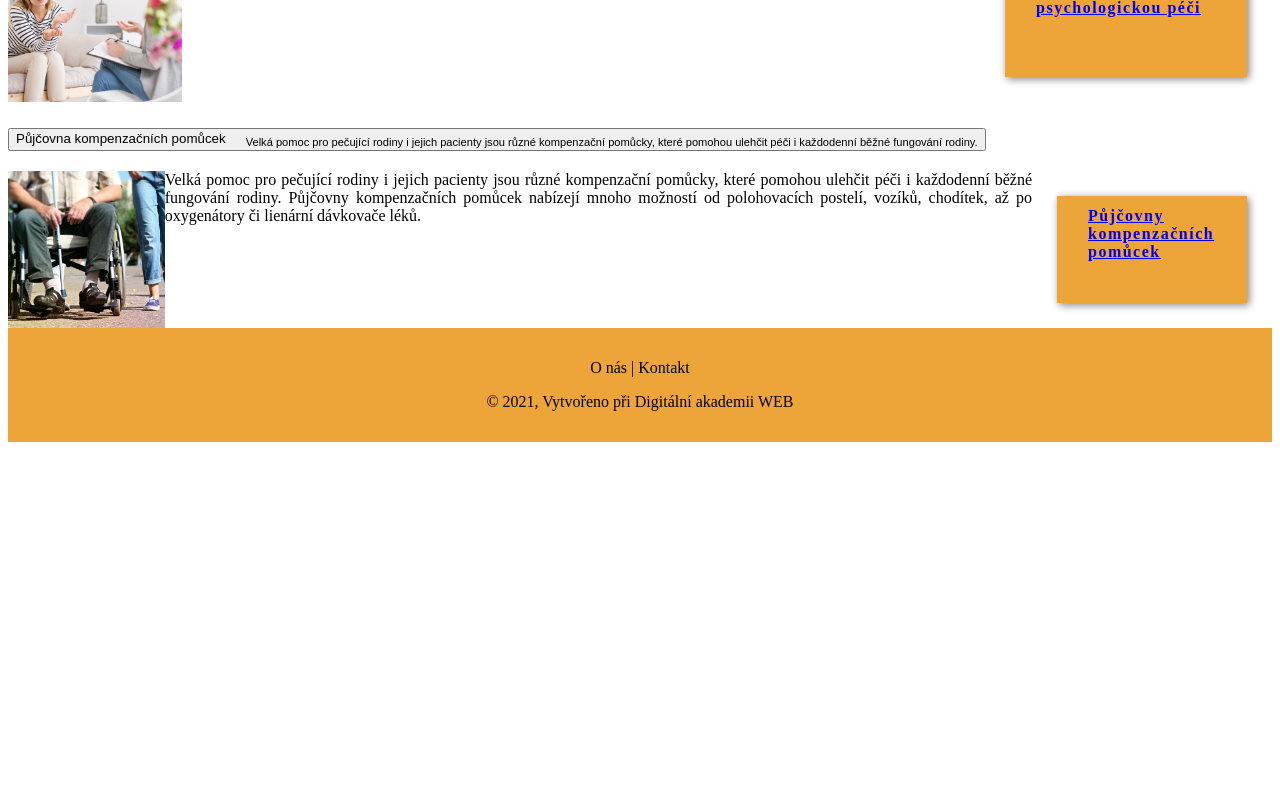
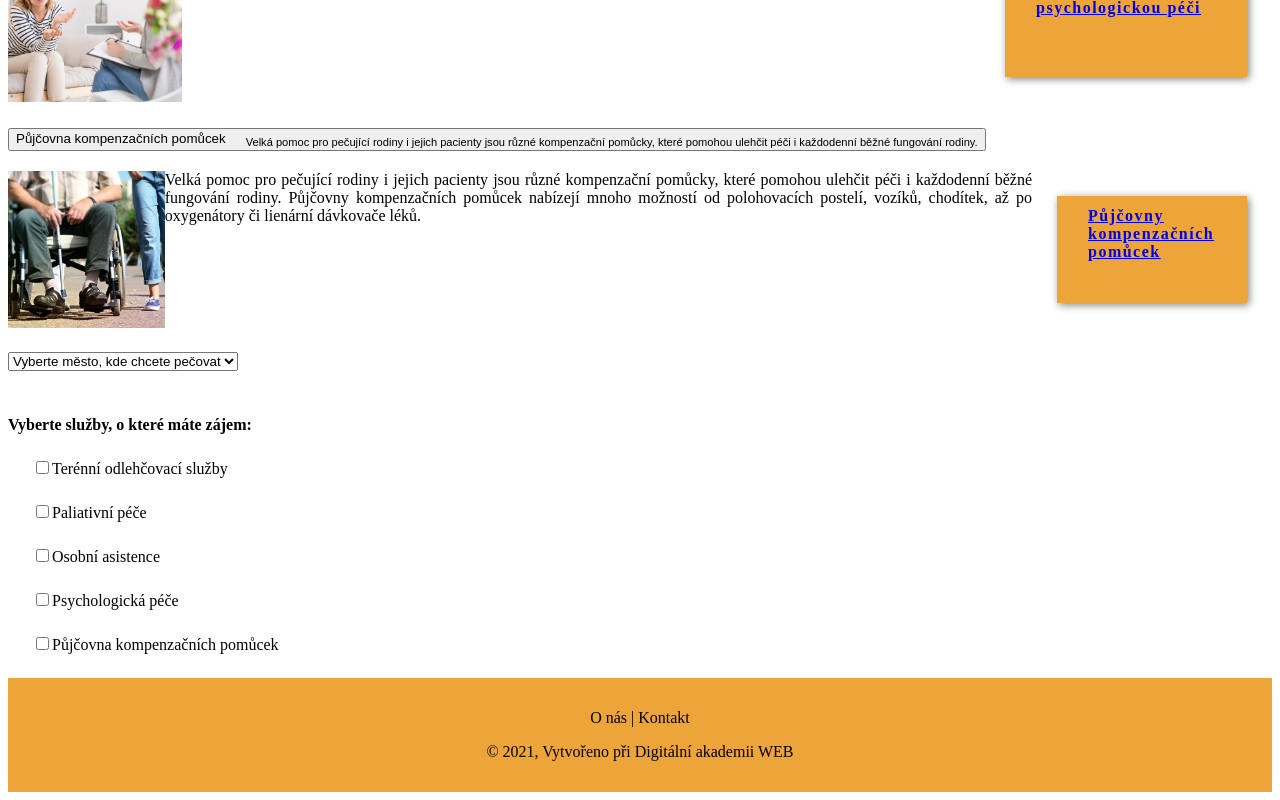
Before and after one commit to DAwCBP2021-14/pecujidoma-web, a Next.js app: page /services in a window 1280 px wide. Shown: the part 1113-1913 px from the top of the page. Before the commit the page ends 1563 px from the top, so only its background shows below. Built offline with nearby package versions, Linux system fonts and the light colour scheme.

Commit message:
formulář výběr služby podle města

```diff
--- a/pages/services.js
+++ b/pages/services.js
@@ -2,6 +2,7 @@ import Head from 'next/head';
 import Layout, { siteTitle } from '../components/layout';
 import Link from 'next/link';
 import Image from 'next/image';
+import { useRouter } from 'next/router';
 
 export default function Page({ allOrganizationsData: allOrganizationsData }) {
   return (
@@ -263,6 +264,112 @@ export default function Page({ allOrganizationsData: allOrganizationsData }) {
             </a>
           </Link>
         </div>
+        <form method="GET" action="/organizations">
+          <select
+            class="form-select form__lisOfServices"
+            aria-label="Default select example"
+          >
+            <option selected>Vyberte město, kde chcete pečovat</option>
+            <option class="listOfServices__dropdown--content" value="1">
+              Borovany
+            </option>
+            <option class="listOfServices__dropdown--content" value="2">
+              České Budějovice
+            </option>
+            <option class="listOfServices__dropdown--content" value="3">
+              Český Krumlov
+            </option>
+            <option class="listOfServices__dropdown--content" value="4">
+              Dačice
+            </option>
+            <option class="listOfServices__dropdown--content" value="5">
+              Dříteň
+            </option>
+            <option class="listOfServices__dropdown--content" value="6">
+              Kaplice
+            </option>
+            <option class="listOfServices__dropdown--content" value="7">
+              Písek
+            </option>
+            <option class="listOfServices__dropdown--content" value="8">
+              Strakonice
+            </option>
+            <option class="listOfServices__dropdown--content" value="9">
+              Tábor
+            </option>
+            <option class="listOfServices__dropdown--content" value="10">
+              Trhové Sviny
+            </option>
+            <option class="listOfServices__dropdown--content" value="11">
+              Třeboň
+            </option>
+            <option class="listOfServices__dropdown--content" value="12">
+              Týn nad Vltavou
+            </option>
+            <option class="listOfServices__dropdown--content" value="13">
+              Veselí nad Lužnicí
+            </option>
+            <option class="listOfServices__dropdown--content" value="14">
+              Vimperk
+            </option>
+          </select>
+          <h4>Vyberte služby, o které máte zájem:</h4>
+          <div class="form-check form-check-inline form__lisOfServices">
+            <input
+              class="form-check-input"
+              type="checkbox"
+              id="inlineCheckbox1"
+              value="option1"
+            />
+            <label class="form-check-label" htmlFor="inlineCheckbox1">
+              Terénní odlehčovací služby
+            </label>
+          </div>
+          <div class="form-check form-check-inline form__lisOfServices">
+            <input
+              class="form-check-input"
+              type="checkbox"
+              id="inlineCheckbox2"
+              value="option2"
+            />
+            <label class="form-check-label" htmlFor="inlineCheckbox2">
+              Paliativní péče
+            </label>
+          </div>
+          <div class="form-check form-check-inline form__lisOfServices">
+            <input
+              class="form-check-input"
+              type="checkbox"
+              id="inlineCheckbox3"
+              value="option3"
+            />
+            <label class="form-check-label" htmlFor="inlineCheckbox3">
+              Osobní asistence
+            </label>
+          </div>
+          <div class="form-check form-check-inline form__lisOfServices">
+            <input
+              class="form-check-input"
+              type="checkbox"
+              id="inlineCheckbox4"
+              value="option4"
+            />
+            <label class="form-check-label" htmlFor="inlineCheckbox4">
+              Psychologická péče
+            </label>
+          </div>
+          <div class="form-check form-check-inline form__lisOfServices">
+            <input
+              class="form-check-input"
+              type="checkbox"
+              id="inlineCheckbox5"
+              value="option5"
+            />
+            <label class="form-check-label" htmlFor="inlineCheckbox5">
+              Půjčovna kompenzačních pomůcek
+            </label>
+          </div>
+        </form>
       </div>
     </Layout>
   );
```
